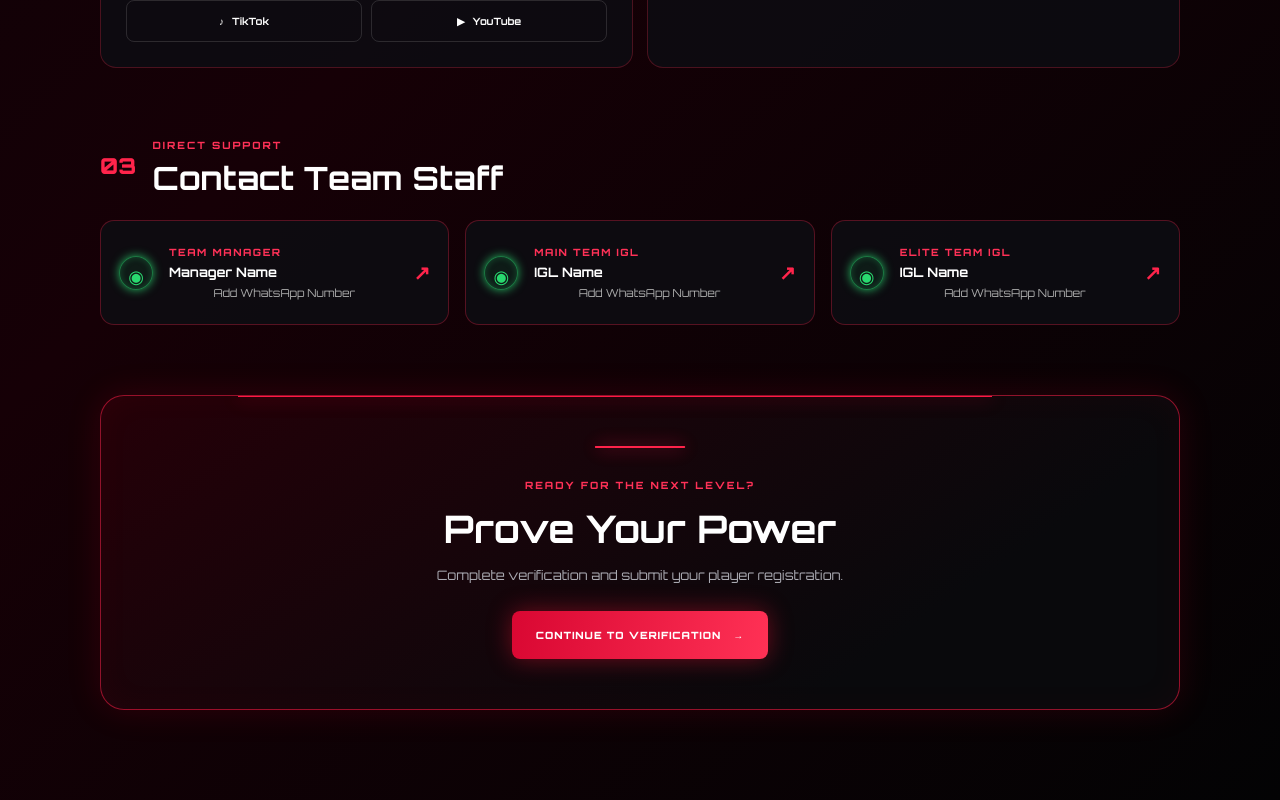
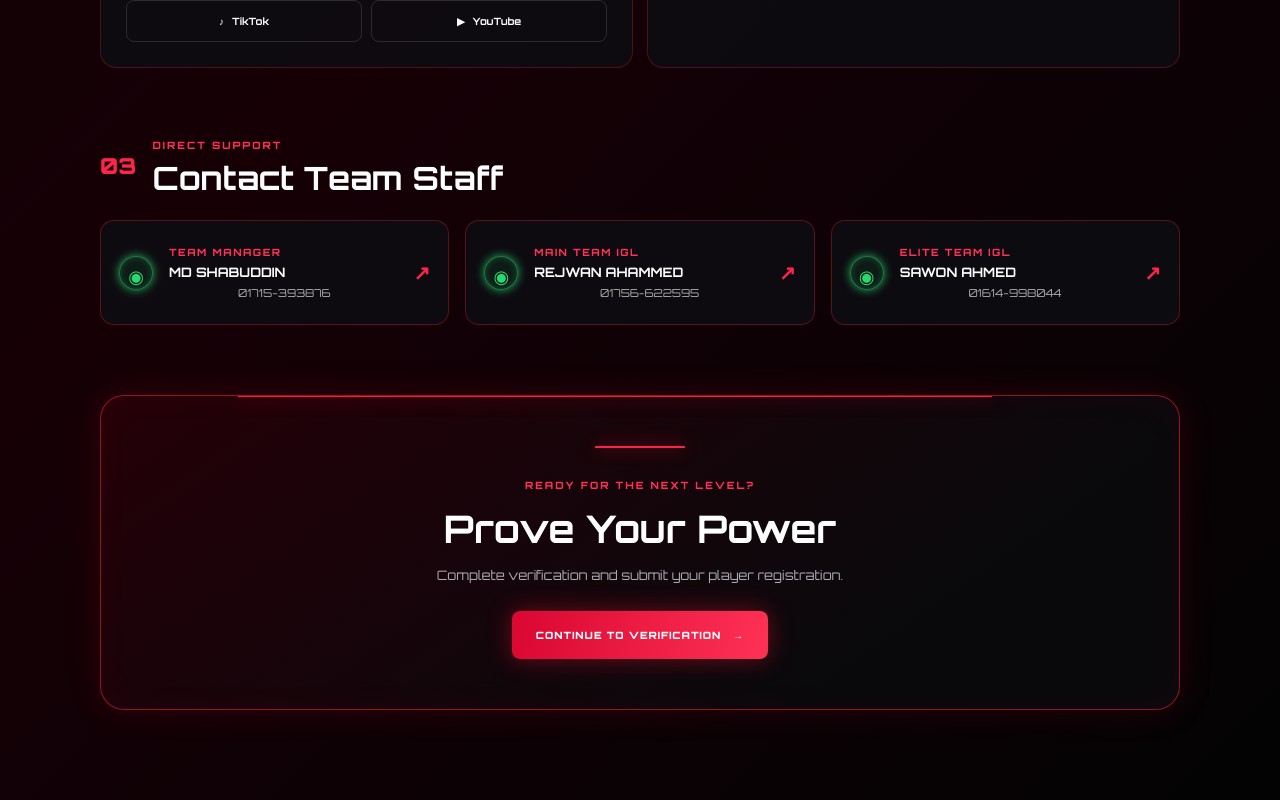
Before and after one commit to SIHAB360/over-power-esports, a Next.js app: page /join-team in a window 1280 px wide. Shown: the part 1624-2424 px from the top of the page. Built offline with nearby package versions, Linux system fonts and the light colour scheme.

Commit message:
Update page.js

```diff
--- a/app/join-team/page.js
+++ b/app/join-team/page.js
@@ -24,20 +24,20 @@ const rules = [
 const contacts = [
   {
     role: "TEAM MANAGER",
-    name: "Manager Name",
-    number: "Add WhatsApp Number",
+    name: "MD SHABUDDIN",
+    number: "01715-393876",
     href: "#",
   },
   {
     role: "MAIN TEAM IGL",
-    name: "IGL Name",
-    number: "Add WhatsApp Number",
+    name: "REJWAN AHAMMED",
+    number: "01756-622595",
     href: "#",
   },
   {
     role: "ELITE TEAM IGL",
-    name: "IGL Name",
-    number: "Add WhatsApp Number",
+    name: "SAWON AHMED",
+    number: "01614-998044",
     href: "#",
   },
 ];
```
